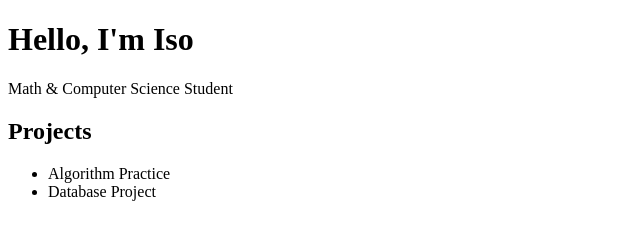
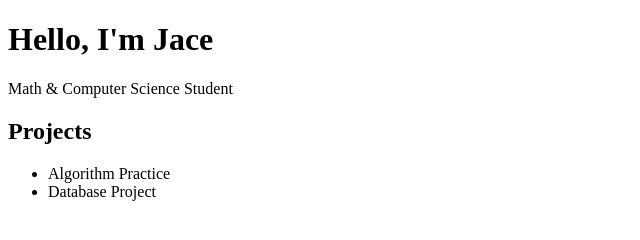
Before and after one commit to whj1an/whj1an.github.io, a plain HTML site: page index.html in a window 1280 px wide. Shown: the full height of the page, 0-640 px from the left. Drawn offline with Linux system fonts and the light colour scheme.

Commit message:
Update index.html

```diff
--- a/index.html
+++ b/index.html
@@ -5,7 +5,7 @@
 </head>
 
 <body>
-    <h1>Hello, I'm Iso</h1>
+    <h1>Hello, I'm Jace</h1>
     <p>Math & Computer Science Student</p>
 
     <h2>Projects</h2>
```
